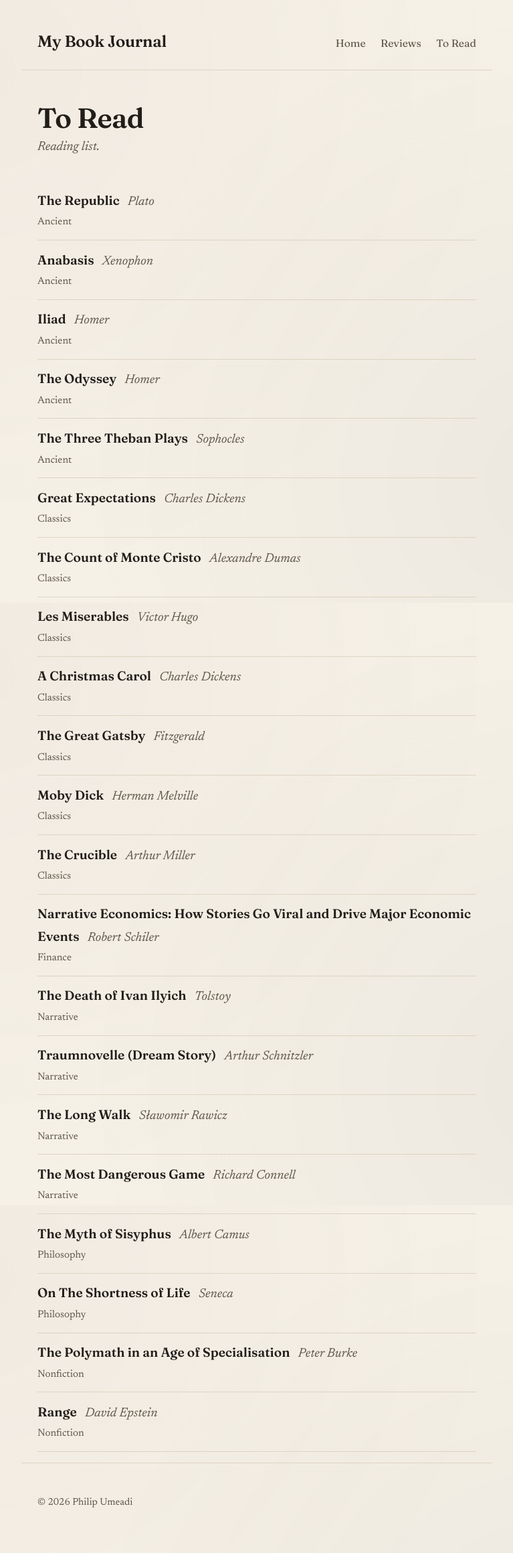
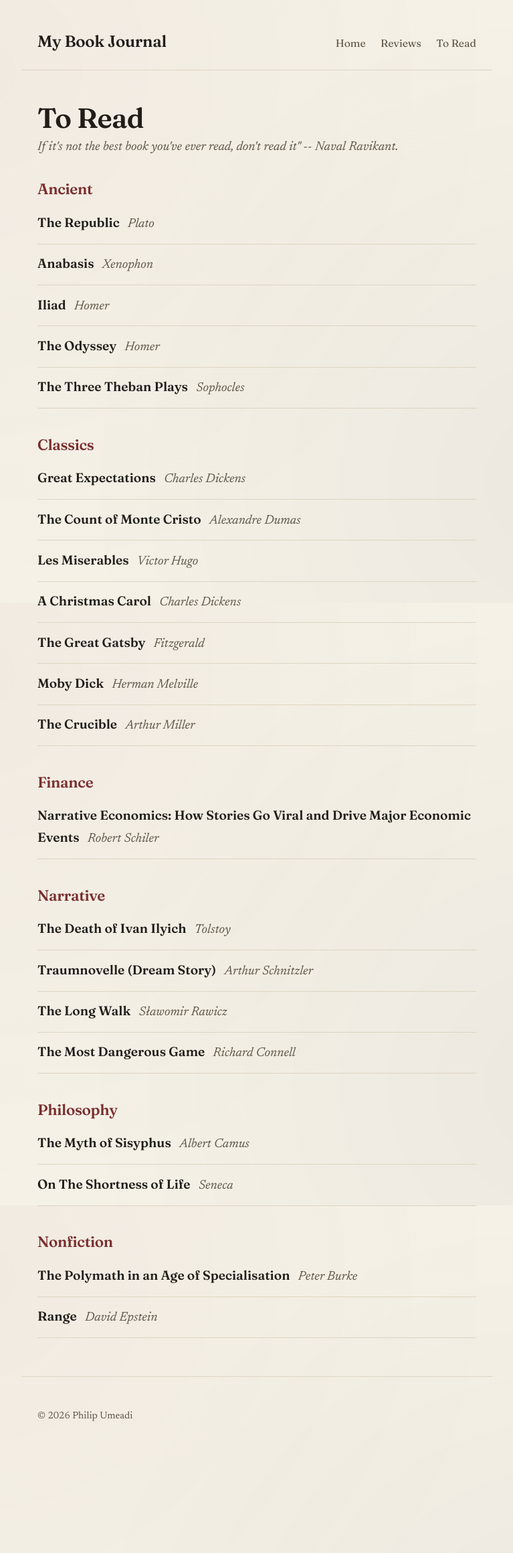
Before and after one commit to mindphil/mindphil.github.io, a Jekyll site: the page built from reading-list.html, in a window 1280 px wide. Shown: the whole page at 67% size, without its empty margins (256-1023 px from the left). Built offline with Jekyll 4.4.1, drawn with Linux system fonts in a browser that asks for light colours; after the commit the page ends 2190 px from its top, so only the background shows below that.

Commit message:
structing by book genre

```diff
--- a/assets/style.css
+++ b/assets/style.css
@@ -137,7 +137,8 @@ h1, h2, h3 {
 .reading-list li { padding: 0.85rem 0; border-bottom: 1px solid var(--rule); }
 .tr-title { font-family: "Fraunces", Georgia, serif; font-size: 1.2rem; font-weight: 600; }
 .tr-author { color: var(--ink-soft); font-style: italic; margin-left: 0.5rem; }
-.tr-note { display: block; color: var(--ink-soft); font-size: 0.95rem; margin-top: 0.15rem; }
+.tr-section { margin-bottom: 2.6rem; }
+.tr-heading { font-size: 1.4rem; margin: 0 0 0.5rem; color: var(--accent); }
 
 /* ---------- small screens ---------- */
 @media (max-width: 600px) {
--- a/index.html
+++ b/index.html
@@ -9,7 +9,7 @@ permalink: /
     I'm a recent applied math B.S. grad from Syracuse University. I cooked this up to share my thoughts on books I found particularly impactful.
   </p>
   <p>
-    This is my reading diary. Browse my
+    Browse my
     <a href="{{ '/books/' | relative_url }}">book reviews</a> or see what's on the
     <a href="{{ '/reading-list/' | relative_url }}">to-read list</a>.
   </p>
--- a/reading-list.html
+++ b/reading-list.html
@@ -4,14 +4,19 @@ title: To Read
 permalink: /reading-list/
 ---
 <h1 class="page-title">To Read</h1>
-<p class="page-intro">Reading list.</p>
+<p class="page-intro">If it's not the best book you've ever read, don't read it" -- Naval Ravikant.</p>
 
+{% assign sections = site.data.to_read | group_by: "note" %}
+{% for section in sections %}
+<section class="tr-section">
+  {% if section.name != "" %}<h2 class="tr-heading">{{ section.name }}</h2>{% endif %}
   <ul class="reading-list">
-  {% for book in site.data.to_read %}
+    {% for book in section.items %}
     <li>
       <span class="tr-title">{{ book.title }}</span>
       {% if book.author %}<span class="tr-author">{{ book.author }}</span>{% endif %}
-    {% if book.note %}<span class="tr-note">{{ book.note }}</span>{% endif %}
     </li>
     {% endfor %}
   </ul>
+</section>
+{% endfor %}
```
Lines whose indentation alone changed are shown as unchanged.
